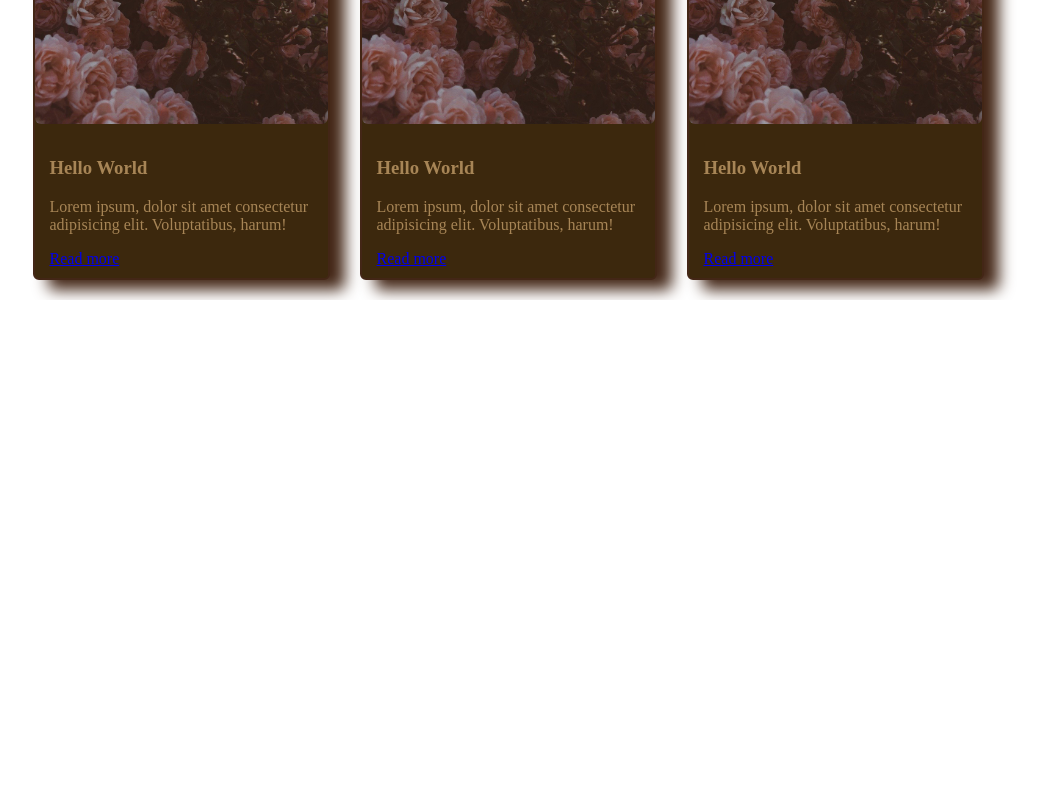
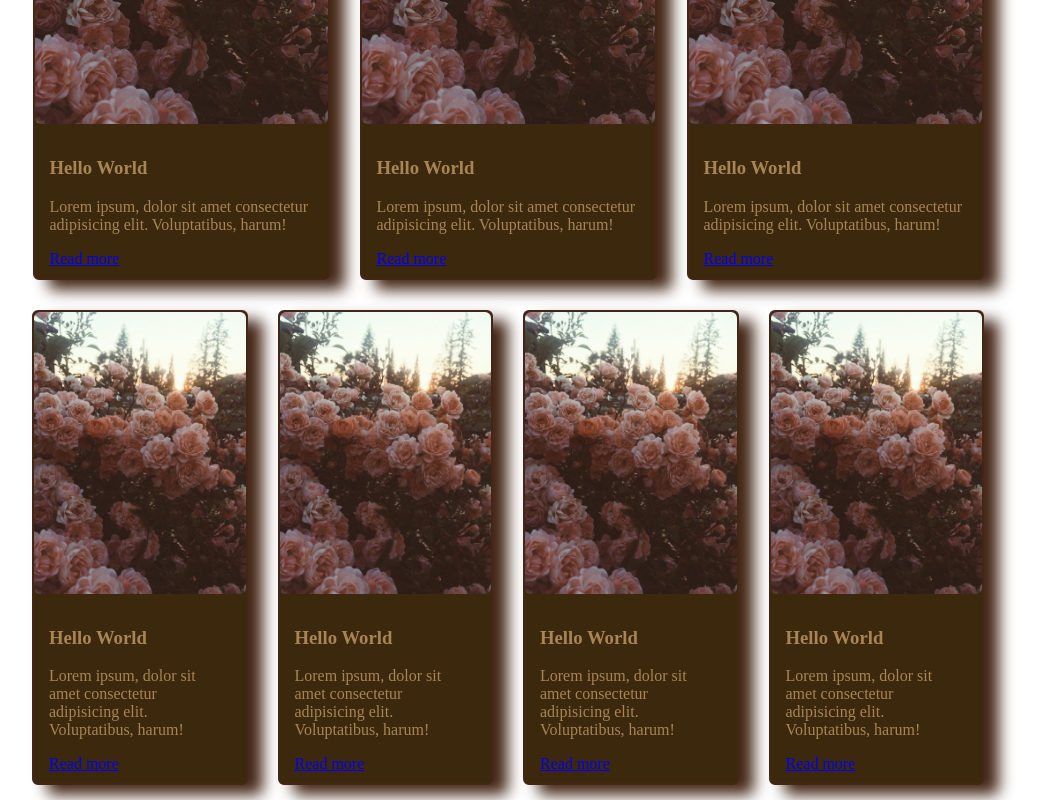
Before and after one commit to ajarrra/1.12.22, a plain HTML site: page index.html in a window 1280 px wide. Shown: the part 500-1300 px from the top of the page, without its empty margins (132-1174 px from the left). Before the commit the page ends 800 px from the top, so only its background shows below. Drawn offline with Linux system fonts and the light colour scheme.

Commit message:
add col-3

```diff
--- a/index.html
+++ b/index.html
@@ -66,6 +66,56 @@
                 </div>
               </div>
             </div>
+           <div class="row">
+            <div class="col-3">
+                <div class="card">
+                  <img src="cardnew.jpg" alt="star" class="card-image">
+                  <div class="card-content">
+                    <h3>Hello  World</h3>
+                    <p>Lorem ipsum, dolor sit amet consectetur adipisicing elit. Voluptatibus, harum!</p>
+                    <a href="#">Read more</a>
+                  </div>
+                </div>
+              </div>
+
+
+              <div class="col-3">
+                <div class="card">
+                  <img src="cardnew.jpg" alt="star" class="card-image">
+                  <div class="card-content">
+                    <h3>Hello  World</h3>
+                    <p>Lorem ipsum, dolor sit amet consectetur adipisicing elit. Voluptatibus, harum!</p>
+                    <a href="#">Read more</a>
+                  </div>
+                </div>
+              </div>
+              <div class="col-3">
+                <div class="card">
+                  <img src="cardnew.jpg" alt="star" class="card-image">
+                  <div class="card-content">
+                    <h3>Hello  World</h3>
+                    <p>Lorem ipsum, dolor sit amet consectetur adipisicing elit. Voluptatibus, harum!</p>
+                    <a href="#">Read more</a>
+                  </div>
+                </div>
+              </div>
+              <div class="col-3">
+                <div class="card">
+                  <img src="cardnew.jpg" alt="star" class="card-image">
+                  <div class="card-content">
+                    <h3>Hello  World</h3>
+                    <p>Lorem ipsum, dolor sit amet consectetur adipisicing elit. Voluptatibus, harum!</p>
+                    <a href="#">Read more</a>
+                  </div>
+                </div>
+              </div>
+            </div>
+
+
+
+
+
+
           </div>
 
 
```
